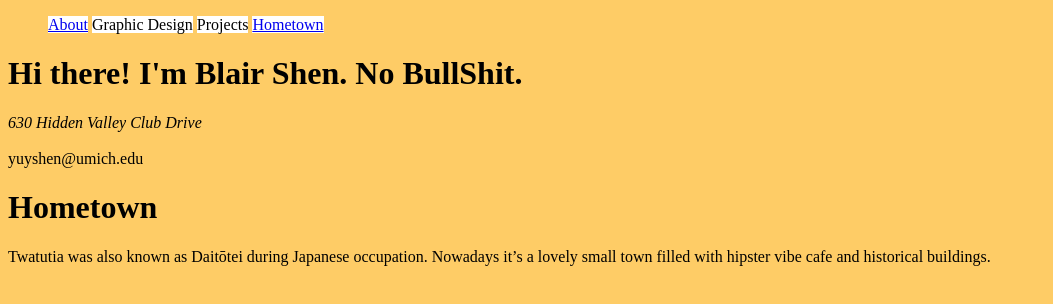
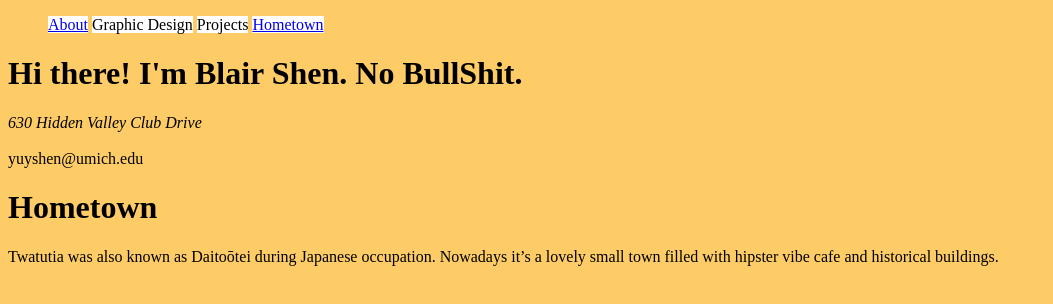
Before and after one commit to yuyinshen719/539, a plain HTML site: page Hometown.html in a window 1280 px wide. Shown: the whole page, without its empty margins (0-1053 px from the left). Drawn offline with Linux system fonts and the light colour scheme.

Commit message:
Add files via upload

```diff
--- a/Hometown.html
+++ b/Hometown.html
@@ -25,7 +25,7 @@ yuyshen@umich.edu<br>
 
 <h1>Hometown</h1>
 
-<p>Twatutia was also known as Daitōtei during Japanese occupation. Nowadays it’s a lovely small town filled with hipster vibe cafe and historical buildings.</p>
+<p>Twatutia was also known as Daito&#333;tei during Japanese occupation. Nowadays it’s a lovely small town filled with hipster vibe cafe and historical buildings.</p>
 </main>
 </body>
 </html>
```
